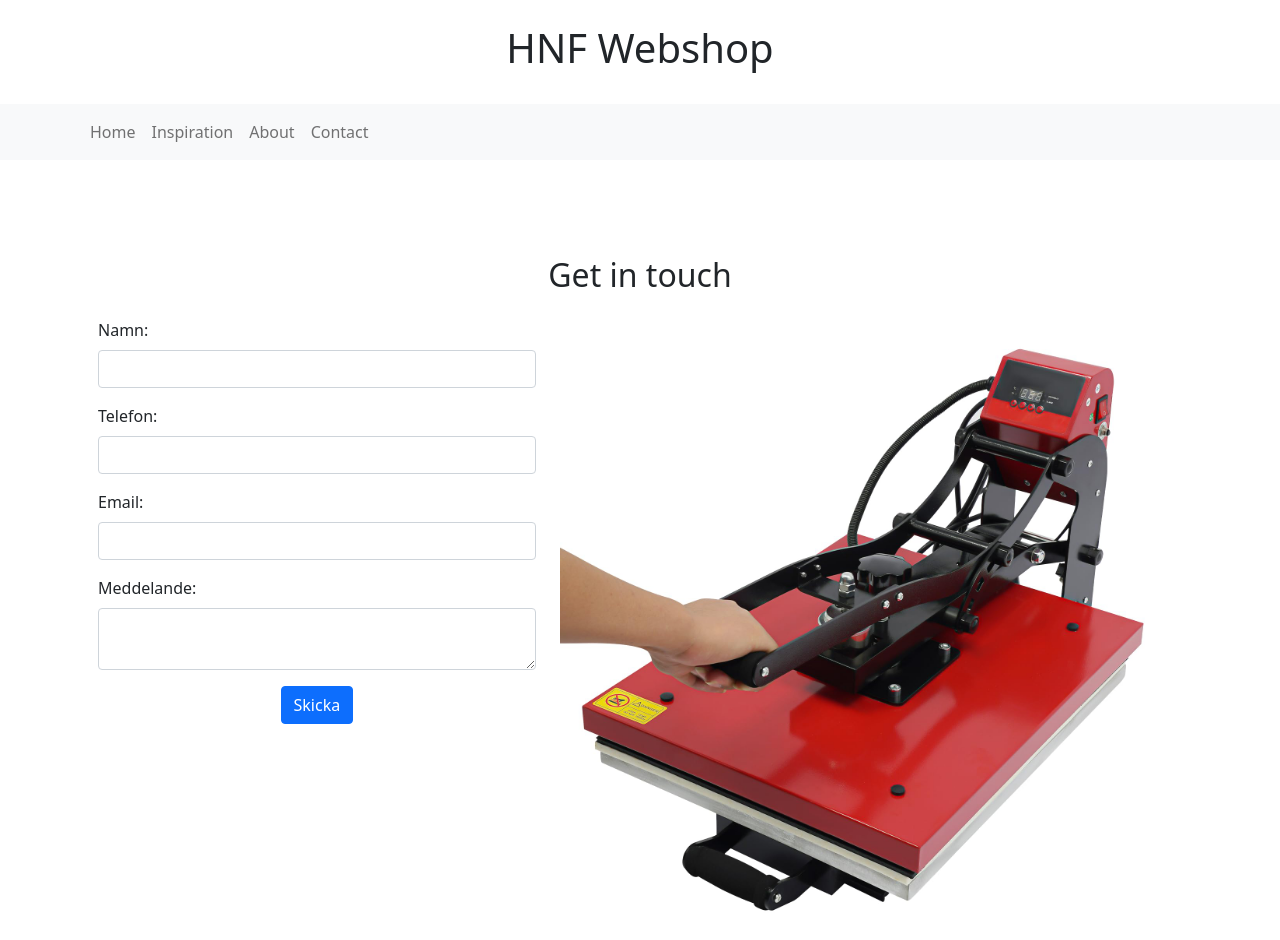
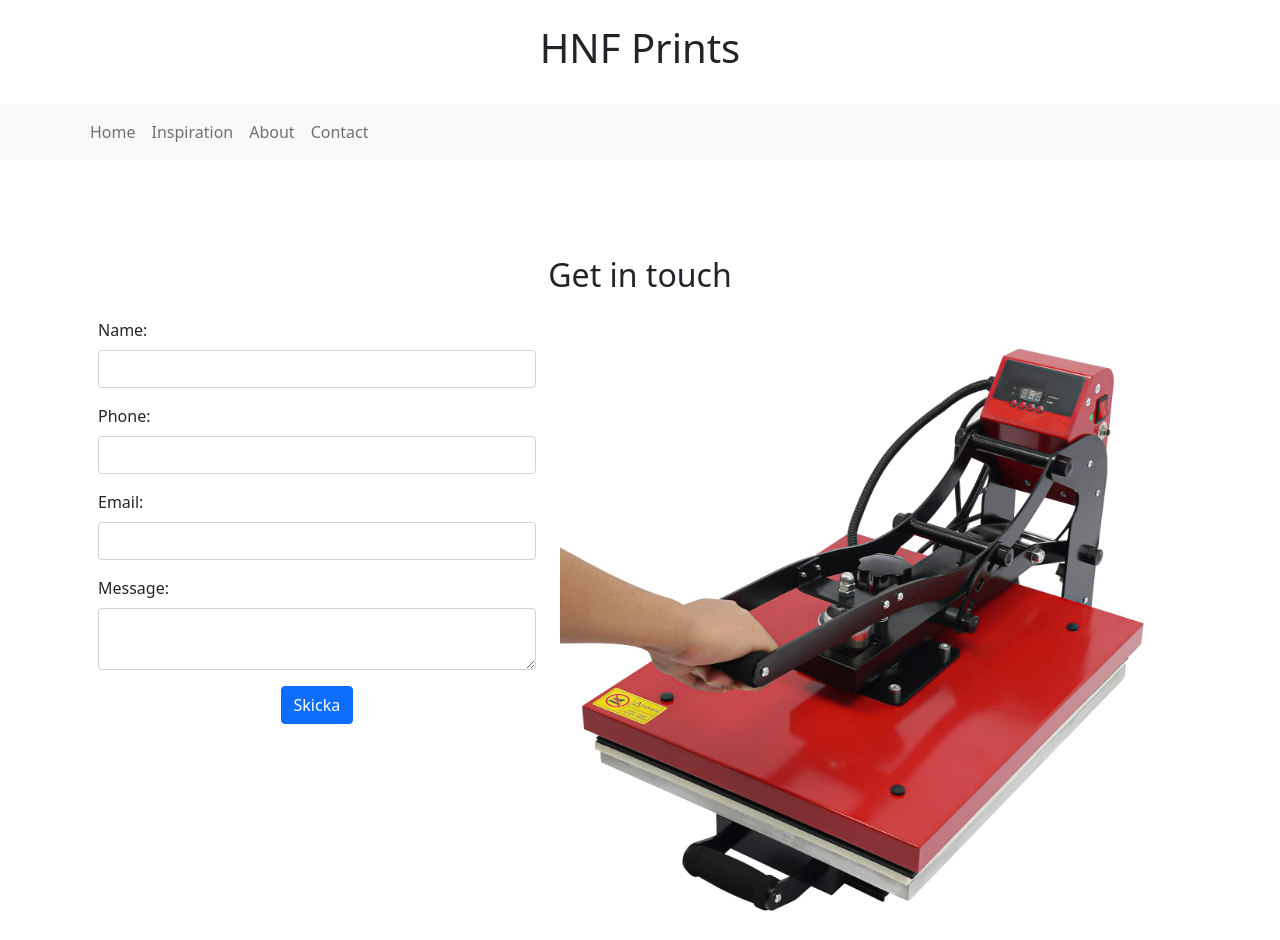
Before and after one commit to FilipNordqvist/flask-lookbook, a Flask app: page /contact in a window 1280 px wide. Shown: the top 940 px of the page. Run offline with Flask 3, Linux system fonts and the light colour scheme.

Commit message:
Ändra till engelska och rätt titlar

```diff
--- a/templates/contact.html
+++ b/templates/contact.html
@@ -8,13 +8,13 @@
       <form action="{{ url_for('send_email') }}" method="post">
         <!-- Namn --->
         <div class="mb-3">
-          <label for="nameInput" class="form-label text-start w-100">Namn:</label>
+          <label for="nameInput" class="form-label text-start w-100">Name:</label>
           <input type="text" class="form-control" id="nameInput" name="name" required>
         </div>
 
         <!-- Telefon --->
         <div class="mb-3">
-          <label for="phoneInput" class="form-label text-start w-100">Telefon:</label>
+          <label for="phoneInput" class="form-label text-start w-100">Phone:</label>
           <input type="number" class="form-control" id="phoneInput" name="phone" required>
         </div>
 
@@ -25,7 +25,7 @@
         </div>
           <!-- Meddelande --->
         <div class="mb-3">
-          <label for="messageInput" class="form-label text-start w-100">Meddelande:</label>
+          <label for="messageInput" class="form-label text-start w-100">Message:</label>
           <textarea name="message" id="messageInput" class="form-control" required></textarea>
         </div>
 
--- a/templates/layout.html
+++ b/templates/layout.html
@@ -4,7 +4,7 @@
 <head>
   <meta charset="UTF-8">
   <meta name="viewport" content="width=device-width, initial-scale=1">
-  <title>{% block title %}Webshop{% endblock %}</title>
+  <title>{% block title %}Prints{% endblock %}</title>
   <!-- Bootstrap CSS -->
   <link href="https://cdn.jsdelivr.net/npm/bootstrap@5.1.3/dist/css/bootstrap.min.css" rel="stylesheet">
 </head>
@@ -13,7 +13,7 @@
 
   <!-- HNF-namnet på egen rad -->
   <div class="text-center my-4">
-    <h1>HNF Webshop</h1>
+    <h1>HNF Prints</h1>
   </div>
 
   <!-- Navbar -->
```
Also changed, not shown: templates/index.html (+14 -19 lines), templates/inspiration.html (+5 -5 lines).
